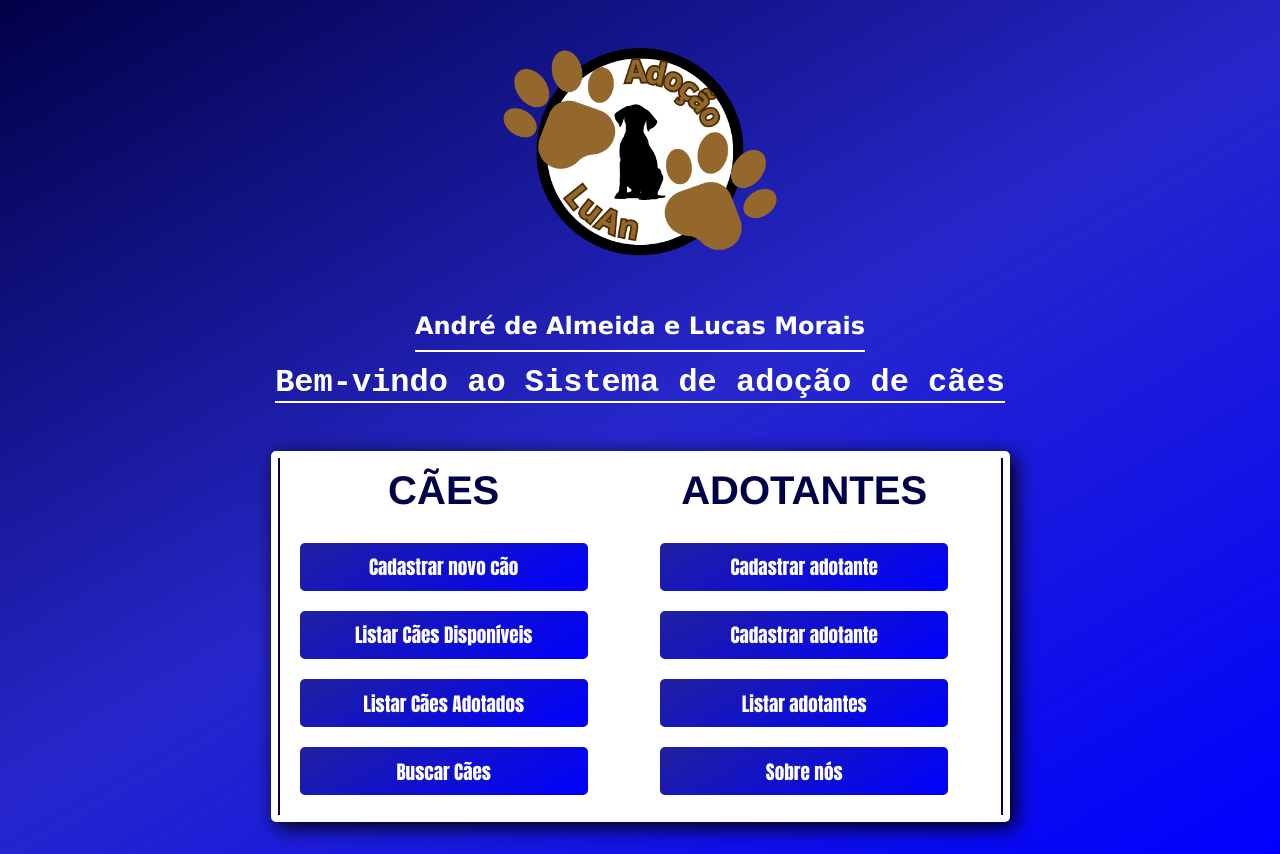
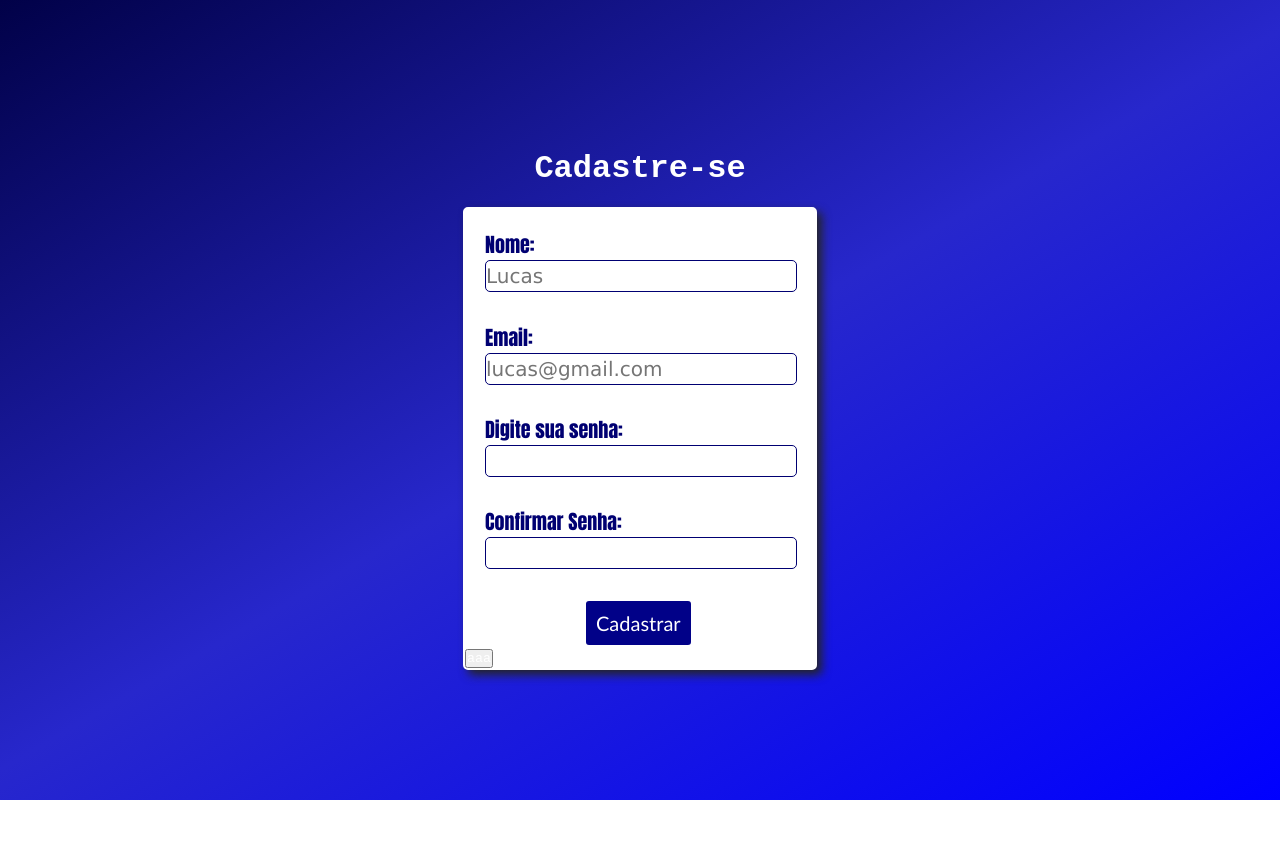
Before and after one commit to anndrem/projadocao, a PHP site: page / in a window 1280 px wide. After the commit the page ends 800 px from the top, so only its background shows below. Run offline with PHP 8.4, Linux system fonts and the light colour scheme.

Commit message:
feat: cadastrar usuario

```diff
--- a/projeto_adocao/src/adotar_cao.php
+++ b/projeto_adocao/src/adotar_cao.php
@@ -33,6 +33,6 @@
     echo "</div>";
     $conn->close(); //fecha a conexao com o banco de dados
     ?>
-    <br><a href="index.php">Voltar para o Início</a>
+    <br><a href="pag_user.php">Voltar para o Início</a>
 </body>
 </html>
--- a/projeto_adocao/src/buscar_adotante.php
+++ b/projeto_adocao/src/buscar_adotante.php
@@ -91,6 +91,6 @@
 $conn->close(); // Fecha a conexão com o banco de dados
 ?>
 
-<div class="botoes"><a href="index.php">Voltar para o início</a></div>
+<div class="botoes"><a href="pag_user.php">Voltar para o início</a></div>
 </body>
 </html>
--- a/projeto_adocao/src/buscar_caes.php
+++ b/projeto_adocao/src/buscar_caes.php
@@ -89,6 +89,6 @@
 $conn->close(); // Fecha a conexão com o banco de dados
 ?>
 
-<div class="botoes"><a href="index.php">Voltar para o início</a></div>
+<div class="botoes"><a href="pag_user.php">Voltar para o início</a></div>
 </body>
 </html>
--- a/projeto_adocao/src/cadastrarcao.php
+++ b/projeto_adocao/src/cadastrarcao.php
@@ -30,6 +30,6 @@
         <input class="botao" type="submit" value="Cadastrar"><br><br>
     </form>
     </div>
-    <br><a href="index.php">Voltar para o início</a>
+    <br><a href="pag_user.php">Voltar para o início</a>
 </body>
 </html>
--- a/projeto_adocao/src/detalhes_cao.php
+++ b/projeto_adocao/src/detalhes_cao.php
@@ -57,7 +57,7 @@
 ?>
 <div class="botoes">
 <a href="listar_cao.php">Voltar para a lista</a><br>
-<a href="index.php">Voltar para Início</a>
+<a href="pag_user.php">Voltar para Início</a>
 </div>
 </body>
 </html>
--- a/projeto_adocao/src/form_adotante.php
+++ b/projeto_adocao/src/form_adotante.php
@@ -40,7 +40,7 @@
     </div>
 
 <div class="botoes">
-<a href="index.php">Voltar para Início</a>
+<a href="pag_user.php">Voltar para Início</a>
 </div>
 
 <script>
--- /dev/null
+++ b/projeto_adocao/src/index.html
@@ -0,0 +1,55 @@
+<!DOCTYPE html>
+<html lang="en">
+
+<head>
+    <meta charset="UTF-8">
+    <meta name="viewport" content="width=device-width, initial-scale=1.0">
+    <link rel="stylesheet" href="styles/style.css">
+    <title>Sistema de Adoção</title>
+</head>
+
+<body>
+    <div class="header">
+        <h1>Cadastre-se</h1>
+    </div>
+    <div class="container">
+        <form class="forms" action="salvarcao.php" method="post" enctype="multipart/form-data">
+            <div class="contaier_campos">
+                <div class="campos">
+                    <label for="nome">Nome:</label>
+                    <input class="textarea" type="text" name="nome" placeholder="Lucas">
+                </div>
+                <div class="campos">
+                    <label for="email">Email:</label>
+                    <input class="textarea" type="text" name="raca" placeholder="lucas@gmail.com">
+                </div>
+                <div class="campos">
+                    <label for="senha">Digite sua senha:</label>
+                    <input class="textarea" type="password">
+                </div>
+                <div class="campos">
+                    <label for="confsenha">Confirmar Senha:</label>
+                    <input class="textarea senha" type="password">
+                </div>
+                <div class="campos b">
+                    <input class="botao" type="submit" value="Cadastrar">
+                </div>
+            </div>
+        </form>
+        <button class="olho">aaa</button>
+    </div>
+</body>
+
+<script>
+    const bnt = document.querySelector('.olho')
+    let txt = document.querySelector('.senha')
+    btn.addEventListener('click', () => {
+        if (txt.inputElement.type == 'password') {
+            txt.type = 'text'
+        } else {
+            txt.type = 'password'
+        }
+    })
+</script>
+
+</html>
--- a/projeto_adocao/src/index.php
+++ /dev/null
@@ -1,43 +0,0 @@
-<!DOCTYPE html>
-<html lang="en">
-
-<head>
-    <meta charset="UTF-8">
-    <meta name="viewport" content="width=device-width, initial-scale=1.0">
-    <link rel="stylesheet" href="styles/style.css">
-    <title>Sistema de Adoção</title>
-</head>
-
-<body>
-    <header>
-        <img src="imgs/logo.png">
-        <h2 class="nomes">André de Almeida e Lucas Morais</h2>
-        <h1>Bem-vindo ao Sistema de adoção de cães
-            <br>
-        </h1>
-    </header>
-        <div class="container">
-            <div class="container_cao">
-                <h3>CÃES</h3>
-                <ul>
-                    <li><a href="cadastrarcao.php">Cadastrar novo cão</a><br><br>
-                    <li><a href="listar_cao.php">Listar Cães Disponíveis</a><br><br>
-                    <li><a href="listar_adotados.php">Listar Cães Adotados</a><br><br>
-                    <li><a href="buscar_caes.php">Buscar Cães</a><br><br>
-                </ul>
-            </div>
-            <div class="container_adotantes">
-                <h3>ADOTANTES</h3>
-                <ul>
-                    <li><a href="form_adotante.php">Cadastrar adotante</a><br><br>
-                    <li><a href="form_adotante.php">Cadastrar adotante</a><br><br>
-                    <li><a href="listar_adotante.php">Listar adotantes</a><br><br>
-                    <li><a href="#">Sobre nós</a><br><br>
-                </ul>
-            </div>
-        </div>
-    </container>
-
-</body>
-
-</html>
--- a/projeto_adocao/src/listar_adotados.php
+++ b/projeto_adocao/src/listar_adotados.php
@@ -49,7 +49,7 @@
 ?>
 
 <div class="botoes">
-<a href="index.php">Voltar para Início</a>
+<a href="pag_user.php">Voltar para Início</a>
 </div>
 
 </body>
--- a/projeto_adocao/src/listar_adotante.php
+++ b/projeto_adocao/src/listar_adotante.php
@@ -44,7 +44,7 @@
 }
 ?>
 <div class="botoes">
-<a href="index.php">Voltar para Início</a>
+<a href="pag_user.php">Voltar para Início</a>
 </div>
 </body>
 </html>
--- a/projeto_adocao/src/listar_cao.php
+++ b/projeto_adocao/src/listar_cao.php
@@ -76,6 +76,6 @@
 $conn->close();
 ?>
 <br><br>
-<a href="index.php">Voltar para Início</a>
+<a href="pag_user.php">Voltar para Início</a>
 </body>
 </html>
--- a/projeto_adocao/src/styles/style.css
+++ b/projeto_adocao/src/styles/style.css
@@ -1,130 +1,107 @@
 *{
+    padding: 0;
     margin: 0;
-    padding: 0;
     font-family: 'Courier New', Courier, monospace;
     color: white;
 }
 body{
     background-image: linear-gradient(150deg,rgb(1, 1, 72),rgb(39, 39, 204),blue);
+    height: 100vh;
     display: flex;
     justify-content: center;
     align-items: center;
     flex-direction: column;
     padding-top: 0;
     margin: 0;
-    padding-bottom: 2rem;
 }
-
-h2.nomes {
-    color: white;
-    font-family: Verdana, Geneva, Tahoma, sans-serif;
-    border-bottom: 2px solid white;
-    padding-bottom: 10px;
-    font-size: 1.5em;
-    margin: 0.5em 0;
-}
-header {
+.header{
+    margin: 20px;
     display: flex;
     flex-direction: column;
     align-items: center;
     justify-content: center;
-    margin: 0 0 3rem;
-    img{
-        height: 300px;
+}
+.container{
+    border: 2px solid white;
+    border-radius: 5px;
+    background-color: white;
+    box-shadow: 5px 5px 10px rgb(37, 37, 37);
+}
+.forms{
+    .contaier_campos {
+        display: flex;
+        flex-direction: column;
+        gap: 1.4rem;
     }
 }
-header::after {
-    content: '';
-    display: block;
-    width: 100%;
-    height: .1rem;
-    background-color: white;
-    margin-top: 0rem;
+label{
+    font-family: Impact, Haettenschweiler, 'Arial Narrow Bold', sans-serif;
+    color: rgb(0, 0, 114);
 }
+.campos{
+    width: 310px;
+    height: 30px;
+    border-radius: 5px;
+    color: black;
+    font-size: 20px;
+    font-family: Verdana, Geneva, Tahoma, sans-serif;
+    padding: 20px;
 
-.container {
-    display: flex;
+    &.b {
+        border: none
+    }
+}
+.textarea{
+    width: 310px;
+    color: black;
+    font-family: Verdana, Geneva, Tahoma, sans-serif;
+    border: 1px solid rgb(0, 0, 114);
+    border-radius: 5px;
+    font-size: 20px;
+    max-width: 310px;
+    min-width: 310px;
+    max-height: 70px;
+    min-height: 30px;
+
+
+}
+.imagem{
+    text-decoration: none;
+    border-radius: 5px;
+    background-color: transparent;
+    color: rgb(1, 1, 136);
+    font-family: Impact, Haettenschweiler, 'Arial Narrow Bold', sans-serif;
+}
+.botao{
     align-items: center;
     justify-content: center;
+    background-color: rgb(1, 1, 136);
+    text-decoration: none;
+    border: 2px solid white;
+    border-radius: 5px;
+    padding: 10px;
+    margin-left: 99px;
+    transition: 0.5s;
+    font-size: 20px;
+    cursor: pointer;
+    font-family:'Trebuchet MS', 'Lucida Sans Unicode', 'Lucida Grande', 'Lucida Sans', Arial, sans-serif;
+}
+.botao:hover{
     background-color: white;
-    border: 2px solid rgb(255, 255, 255);
+    color: rgb(0, 0, 136);
+    box-shadow: 5px 5px 10px;
+}
+a{
+    text-decoration: none;
+    border: 2px solid white;
     border-radius: 5px;
-    width: 725px;
-   box-shadow: 5px 5px 20px black;
-   padding: 5px;
+    padding: 10px;
+    transition: 0.5s ease;
+    font-size: 20px;
+    font-family: Impact, Haettenschweiler, 'Arial Narrow Bold', sans-serif;
 }
-
-.container_cao{
-    text-align: center;
-    border-left: 2px solid rgb(1, 1, 72);
-    h3{
-        color: rgb(1, 1, 72);
-        padding: 10px;
-        font-size: 40px;
-        font-family: 'Franklin Gothic Medium', 'Arial Narrow', Arial, sans-serif;
-    }
-    li {
-        list-style: none;
-        margin: 20px;
-        align-items: center;
-        justify-content: center;
-        display: flex;
-        a {
-            text-decoration: none;
-            color: rgb(255, 255, 255);
-            font-size: 1.2em;
-            padding: 0.5em 1em;
-            background-image: linear-gradient(150deg,rgb(32, 32, 159),blue);
-            border-radius: 5px;
-            transition: all 0.5s ease;
-            width: 250px;
-            text-align: center;
-            font-family: Impact, Haettenschweiler, 'Arial Narrow Bold', sans-serif;
-        }
-        a:hover{
-        background-image: linear-gradient(150deg,rgb(255, 255, 255),rgb(255, 255, 255),rgb(255, 255, 255));
-        color: rgb(39, 39, 204);
-        box-shadow: 5px 5px 10px black;
-        }
-    }
-
+a:hover{
+    background-color: white;
+    color: rgb(1, 1, 72);
+    box-shadow: 5px 5px 10px black;
 }
-.container_adotantes{
-    display: flex;
-    justify-content: center;
-    flex-wrap: wrap;
-    text-align: center;
-    border-right: 2px solid rgb(1, 1, 72);
-    height: 100%;
-    h3{
-        color: rgb(1, 1, 72);
-        padding: 10px;
-        font-size: 40px;
-        font-family: 'Franklin Gothic Medium', 'Arial Narrow', Arial, sans-serif;
-    }
-    li {
-        list-style: none;
-        margin: 20px;
-        align-items: center;
-        justify-content: center;
-        display: flex;
-        a {
-            text-decoration: none;
-            color: rgb(255, 255, 255);
-            font-size: 1.2em;
-            padding: 0.5em 1em;
-            background-image: linear-gradient(150deg,rgb(32, 32, 159),blue);
-            border-radius: 5px;
-            transition: all 0.5s ease;
-            width: 250px;
-            text-align: center;
-            font-family: Impact, Haettenschweiler, 'Arial Narrow Bold', sans-serif;
-        }
-        a:hover{
-        background-image: linear-gradient(150deg,rgb(255, 255, 255),rgb(255, 255, 255),rgb(255, 255, 255));
-        color: rgb(39, 39, 204);
-        box-shadow: 5px 5px 10px black;
-        }
-    }
-
-}
```
Also changed, not shown: projeto_adocao/src/pag_user.php (added, +43 -0 lines), projeto_adocao/src/styles/style_user.css (added, +130 -0 lines).
